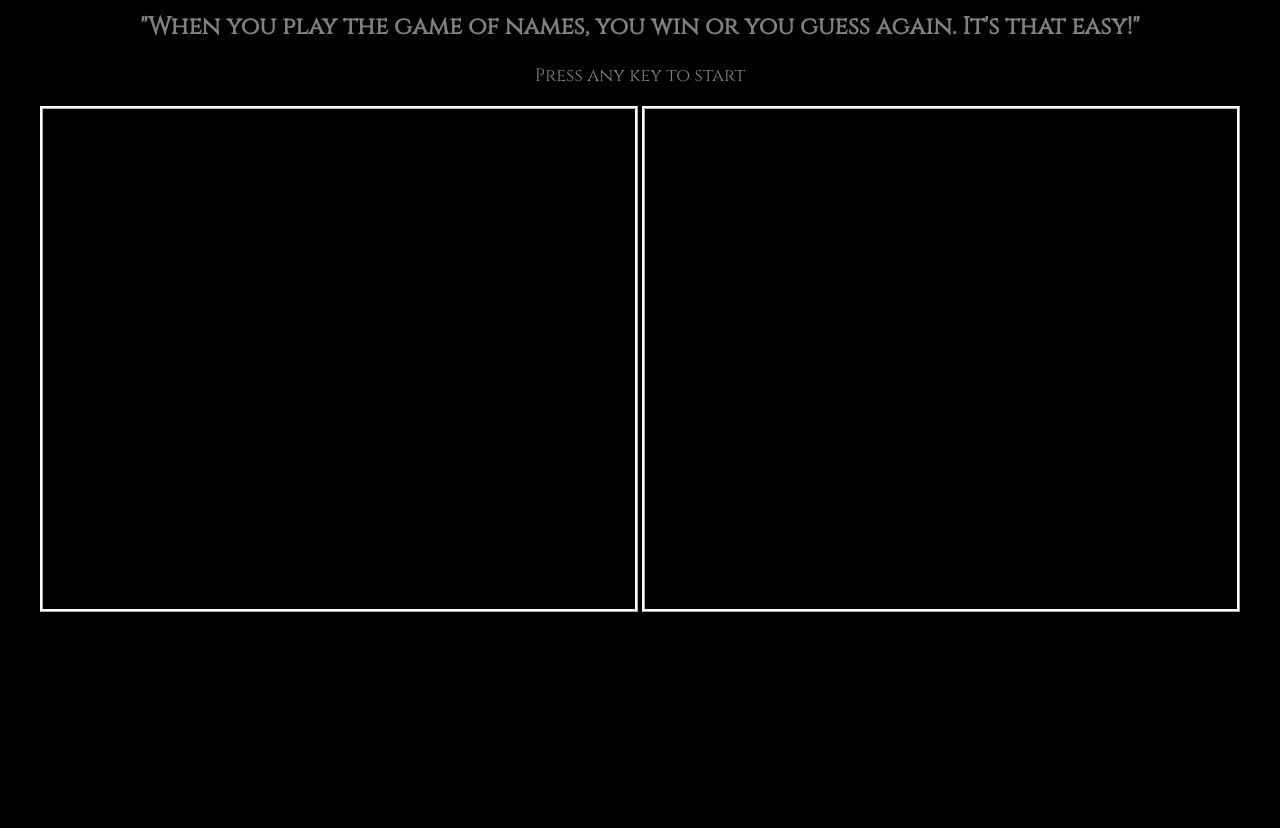
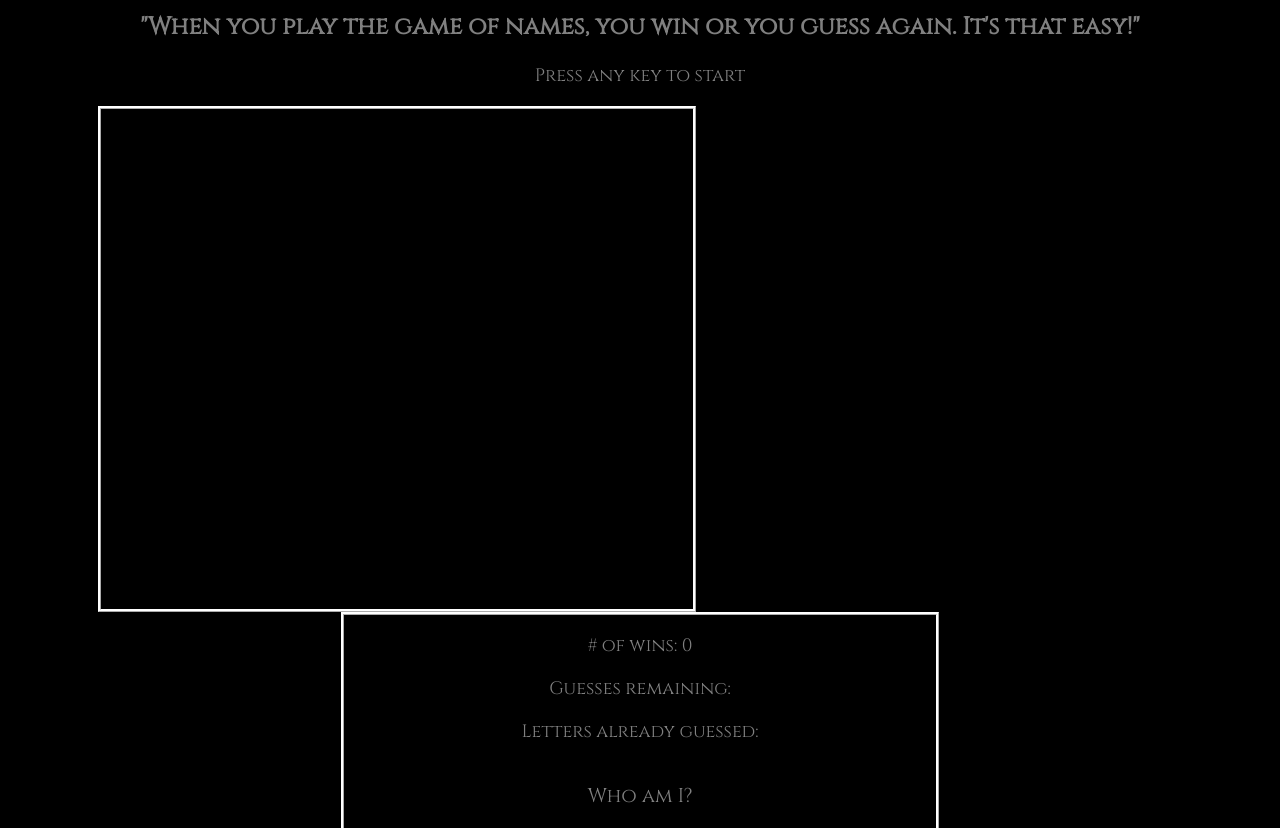
Before and after one commit to D4K074-S/Word-Guess-Game, a plain HTML site: page index.html in a window 1280 px wide. Shown: the part 124-952 px from the top of the page. Before the commit the page ends 800 px from the top, so only its background shows below. Drawn offline with Linux system fonts and the light colour scheme.

Commit message:
added text to user box, along with set places for counters.

```diff
--- a/assets/css/style.css
+++ b/assets/css/style.css
@@ -13,10 +13,24 @@ p {
     font-size: 18px;
 }
 
-div {
+.div1 {
+    margin-left: 90px;
+    float: left;
+    border-style: ridge;
+    border-color: white;
+    width: 591.5px;
+    height: 500px;
+}
+
+.div2 {
     display: inline-block;
     border-style: ridge;
     border-color: white;
     width: 591.5px;
     height: 500px;
 }
+
+.guessbox {
+    padding-top: 20px;
+    font-size: 20px;
+}
--- a/assets/javascript/game.js
+++ b/assets/javascript/game.js
@@ -0,0 +1,5 @@
+var winCounter
+
+var houseNames = ["stark", "arryn", "baratheon", "tully", "greyjoy", "lannister", "tyrell", "martell", "targaryen"];
+
+console.log(houseNames);
--- a/index.html
+++ b/index.html
@@ -12,11 +12,14 @@
 
     <p>Press any key to start</p>
 
-    <div>
+    <div class="div1">
     </div>
 
-    <div>
-
+    <div class="div2">
+        <p># of wins: <span id="#winning">0</span></p>
+        <p>Guesses remaining: <span id="guessesLeft"></span></p>
+        <p>Letters already guessed: <span id="alreadyGuessed"></span></p>
+        <div class="guessbox">Who am I? <span id="userGuess"></span></div>
     </div>
 
 
```
